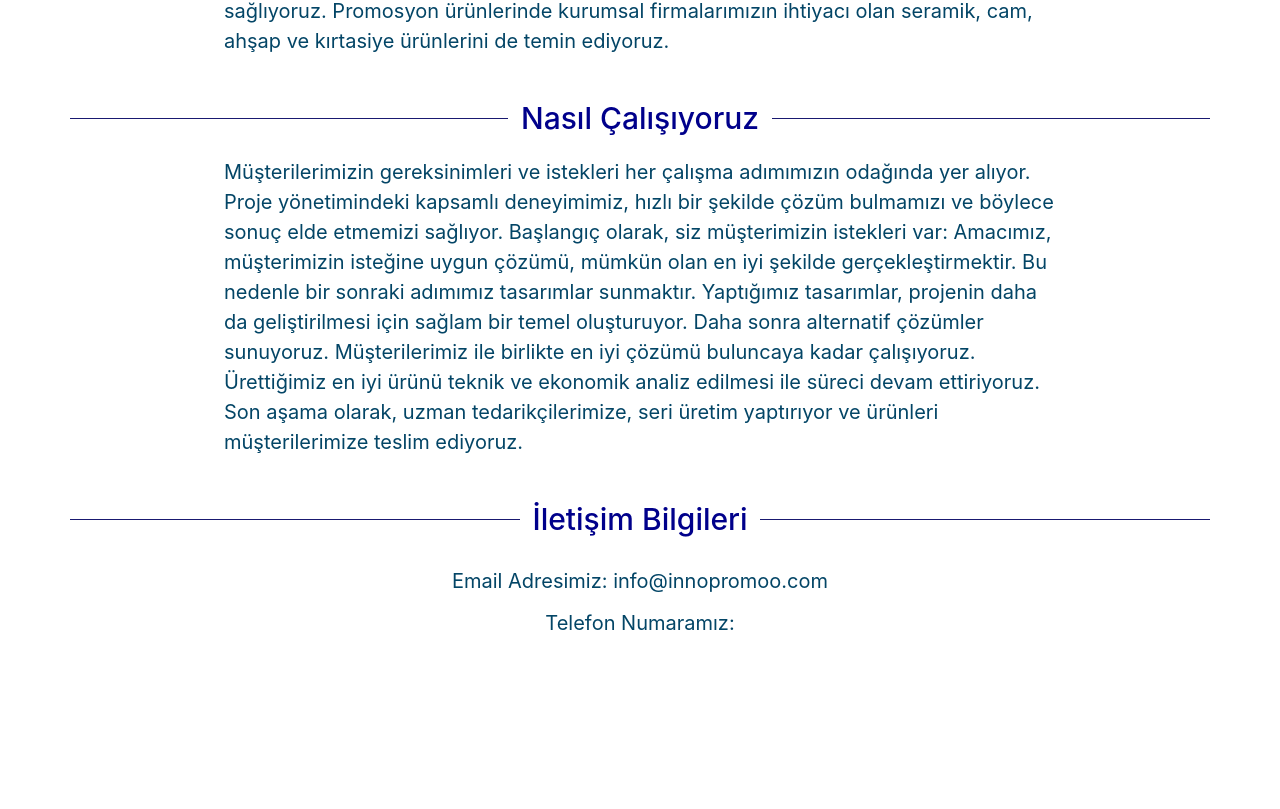
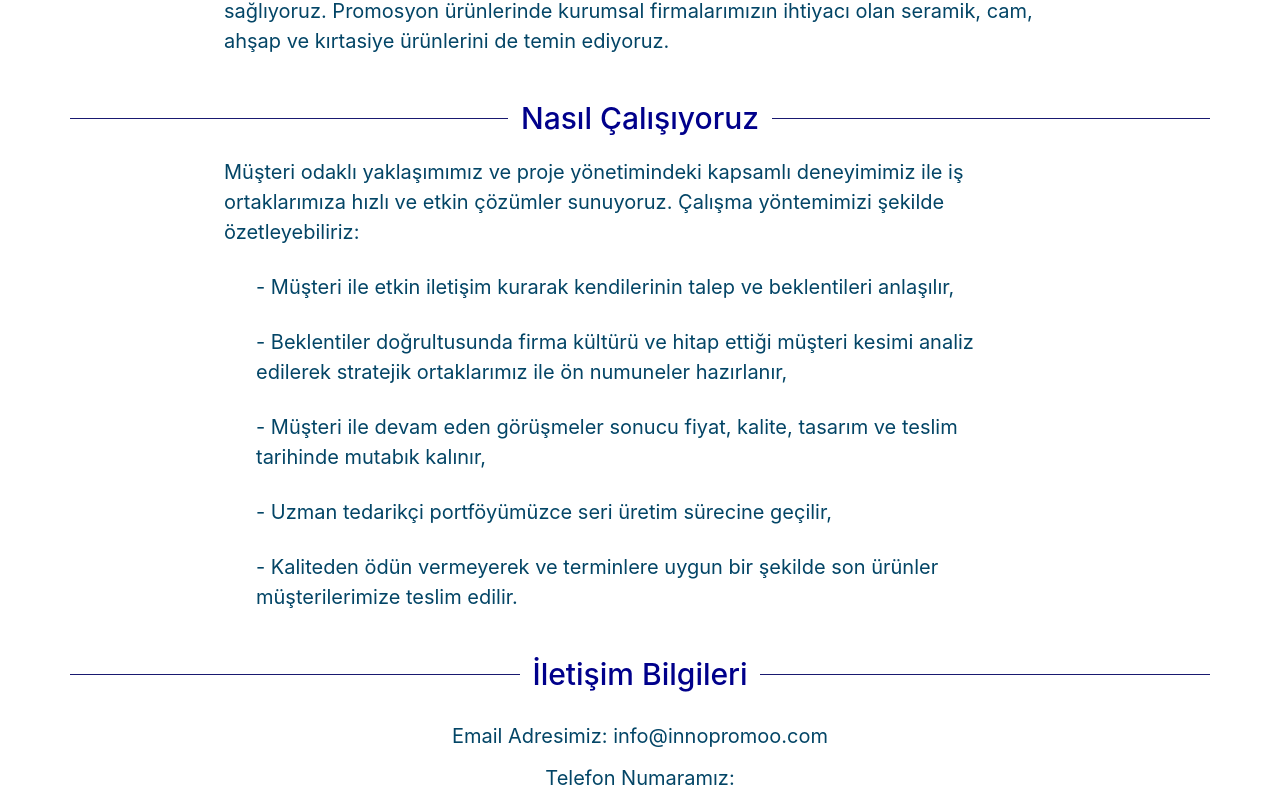
Before and after one commit to makimakimek/inno, a React (Vite) app: page / in a window 1280 px wide. Shown: the part 1216-2025 px from the top of the page. Before the commit the page ends 1894 px from the top, so only its background shows below. Built offline with nearby package versions, Linux system fonts and the light colour scheme.

Commit message:
changed the paragraph texts on the main page/landing page

```diff
--- a/src/App.css
+++ b/src/App.css
@@ -195,12 +195,16 @@
   gap: 25px;
 }
 
-.innerParagraphContainer {
+.innerParagraphContainer, .innerParagraphContainer2 {
   font-size: 20px;
   color: #034566;
   width: 100%;
   max-width: 65vw;
   word-wrap: break-word;
+}
+
+.innerParagraphContainer2 {
+  max-width: 60vw;
 }
 
 .innerContainer {
--- a/src/App.jsx
+++ b/src/App.jsx
@@ -60,21 +60,24 @@ function App() {
 
         <div className = "aboutParagraph">
           <div className = "innerParagraphContainer">
-            Firma kurucuları Şebnem Keskin ve Ayşegül Özata uzun yıllar kurumsal firmalarda üst düzey yöneticilik yaptıktan sonra İnno Promosyon Organizasyonu kurdular.
+            Bizler Şebnem Keskin ve Ayşegül Özata olarak uzun yıllar kurumsal firmalarda üst düzey yöneticilik yaptıktan sonra Innopromoo, Promosyon ve Organizasyon’u hayata geçirdik.
           </div>
 
           <div className = "innerParagraphContainer">
-            Tasarlayan ile kullanan arasında köprü görevi anlayışımızla ürün geliştirme sürecini, hem yurtdışı, hem de yurtiçi, çözüm ortaklarımızla koordine ederek,
-            müşterilerimize, en iyi promosyon ve pazarlama hizmeti sunuyoruz.
+            Tasarlayan ile kullanan arasında köprü görevi anlayışımızla ürün geliştirme sürecini, hem
+            yurtdışı, hem de yurtiçi, çözüm ortaklarımızla koordine ederek, müşterilerimize, en iyi
+            promosyon ve pazarlama hizmeti sunuyoruz.
           </div>
 
           <div className = "innerParagraphContainer">
             Ülkemizin birçok bölgesinde özel üretilen tekstil, ahşap, cam ve seramikten yapılan otantik
-            ürünlerin, yurt dışına tanıtımı, marka değerinin artırılması, pazarlanması ve ihracatı konusunda uzman kadromuz ile hizmet üretiyoruz.
+            ürünlerin, yurt dışına tanıtımı, marka değerinin artırılması, pazarlanması ve ihracatı
+            konusunda uzman kadromuz ile hizmet üretiyoruz.
           </div>
 
           <div className = "innerParagraphContainer">
-            Ayrıca, müşterilerimizin özel ihtiyacı olan farklı promosyon ürünlerini analiz ederek, rekabetçi fiyatla ve optimum sürede temin ediyoruz.
+            Ayrıca, müşterilerimizin özel ihtiyacı olan farklı promosyon ürünlerini analiz ederek,
+            rekabetçi fiyatla ve optimum sürede temin ediyoruz.
           </div>
         </div>
       </div>
@@ -110,12 +113,31 @@ function App() {
 
         <div className = "howWeWorkParagraph">
           <div className = "innerParagraphContainer">
-            Müşterilerimizin gereksinimleri ve istekleri her çalışma adımımızın odağında yer alıyor. Proje yönetimindeki kapsamlı deneyimimiz, hızlı bir şekilde
-            çözüm bulmamızı ve böylece sonuç elde etmemizi sağlıyor. Başlangıç olarak, siz müşterimizin istekleri var: Amacımız, müşterimizin isteğine uygun çözümü,
-            mümkün olan en iyi şekilde gerçekleştirmektir. Bu nedenle bir sonraki adımımız tasarımlar sunmaktır. Yaptığımız tasarımlar, projenin daha da geliştirilmesi
-            için sağlam bir temel oluşturuyor. Daha sonra alternatif çözümler sunuyoruz. Müşterilerimiz ile birlikte en iyi çözümü buluncaya kadar çalışıyoruz. Ürettiğimiz
-            en iyi ürünü teknik ve ekonomik analiz edilmesi ile süreci devam ettiriyoruz. Son aşama olarak, uzman tedarikçilerimize, seri üretim yaptırıyor ve ürünleri
-            müşterilerimize teslim ediyoruz.
+            Müşteri odaklı yaklaşımımız ve proje yönetimindeki kapsamlı deneyimimiz ile iş
+            ortaklarımıza hızlı ve etkin çözümler sunuyoruz. Çalışma yöntemimizi şekilde özetleyebiliriz:
+          </div>
+
+          <div className = "innerParagraphContainer2">
+            - Müşteri ile etkin iletişim kurarak kendilerinin talep ve beklentileri anlaşılır,
+          </div>
+
+          <div className = "innerParagraphContainer2">
+            - Beklentiler doğrultusunda firma kültürü ve hitap ettiği müşteri kesimi analiz edilerek
+            stratejik ortaklarımız ile ön numuneler hazırlanır,
+          </div>
+
+          <div className = "innerParagraphContainer2">
+            - Müşteri ile devam eden görüşmeler sonucu fiyat, kalite, tasarım ve teslim tarihinde
+            mutabık kalınır,
+          </div>
+
+          <div className = "innerParagraphContainer2">
+            - Uzman tedarikçi portföyümüzce seri üretim sürecine geçilir,
+          </div>
+
+          <div className = "innerParagraphContainer2">
+            - Kaliteden ödün vermeyerek ve terminlere uygun bir şekilde son ürünler
+            müşterilerimize teslim edilir.
           </div>
         </div>
       </div>
```
